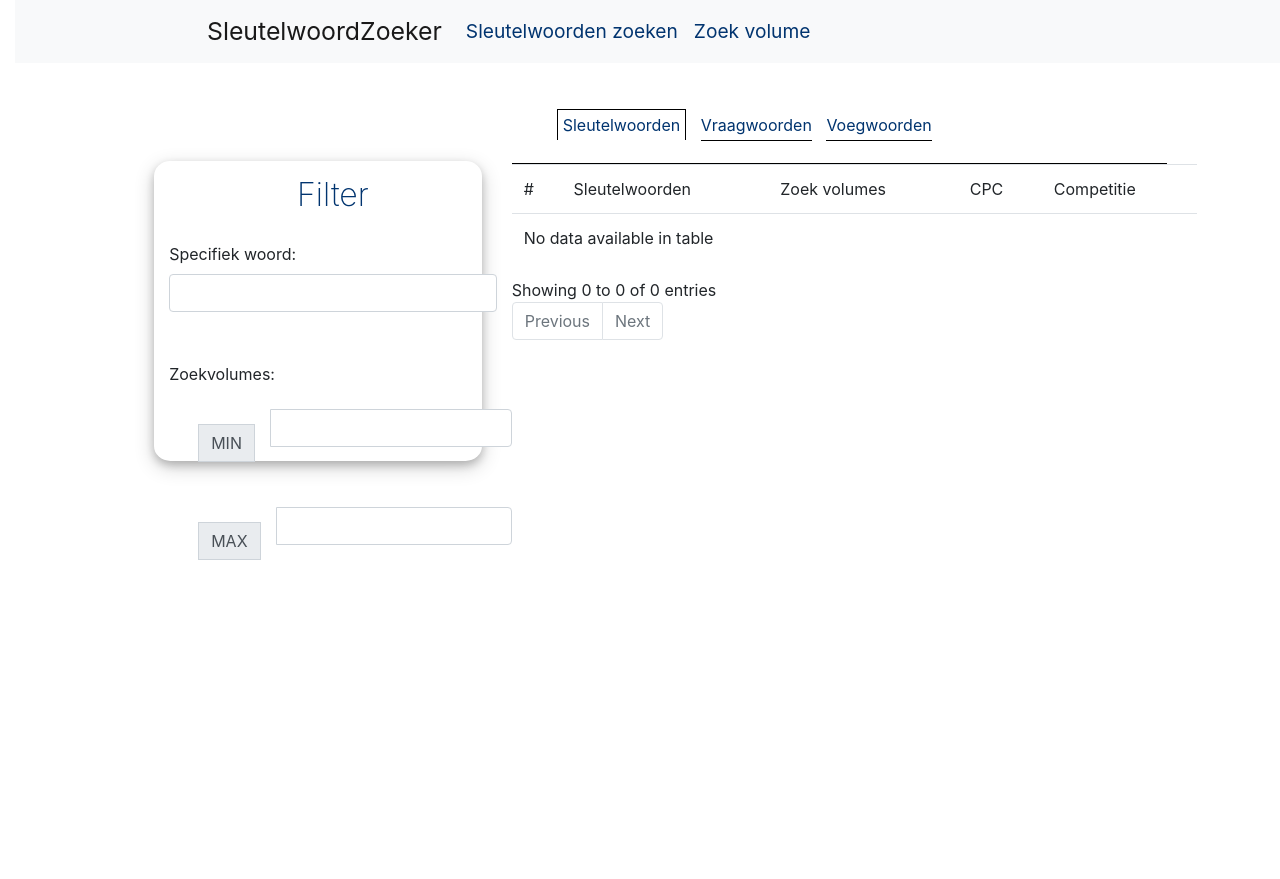
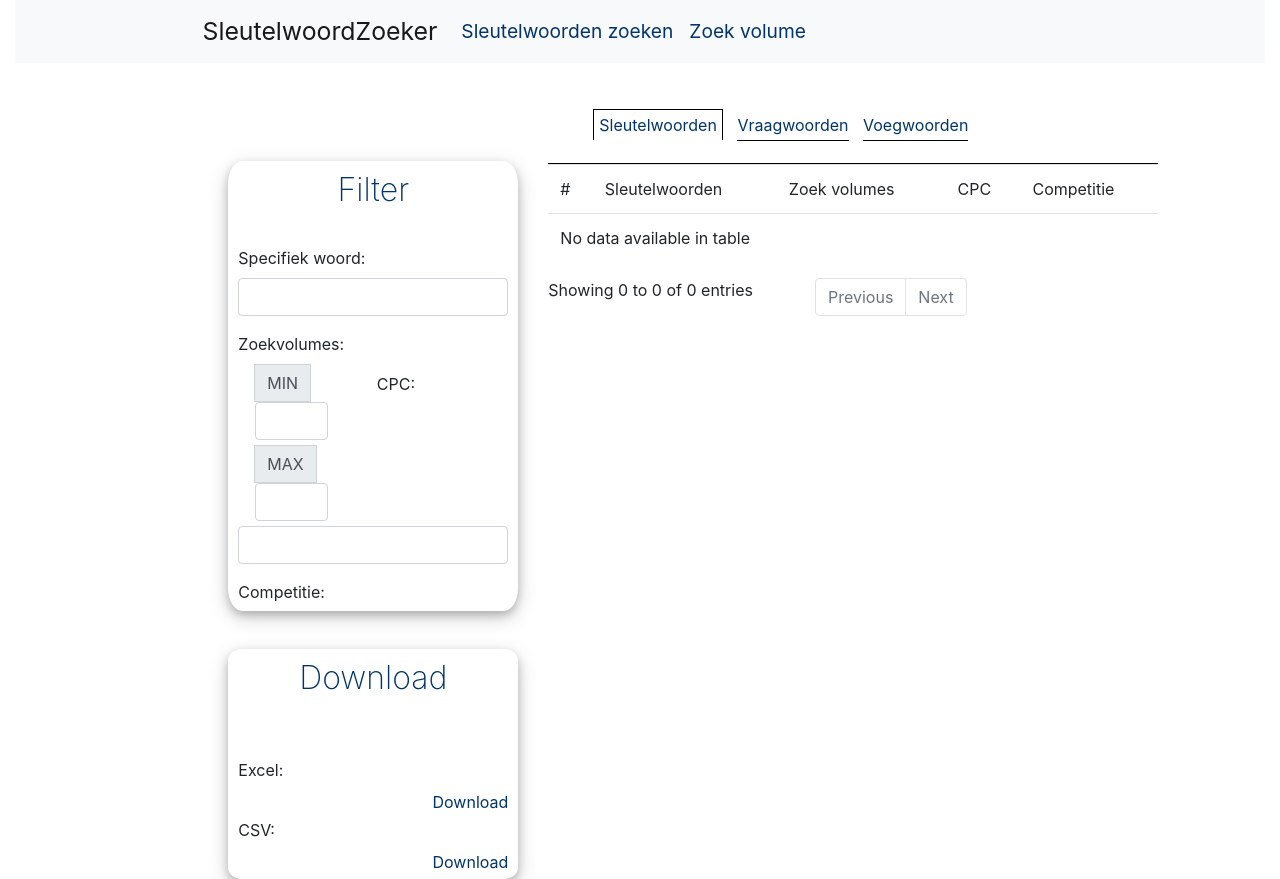
Before and after one commit to nicoripkip/KeywordChecker, a Flask app: template templates/noun.html in a window 1280 px wide. Before the commit the page ends 560 px from the top, so only its background shows below. Run offline with Flask 2, Linux system fonts and the light colour scheme; the template is opened without the code that fills it, so the values that code supplies are empty; some libraries are stand-ins or nearby versions.

Commit message:
Download opties toegevoegd

```diff
--- a/server.py
+++ b/server.py
@@ -13,6 +13,7 @@ from google.ads.googleads.client import GoogleAdsClient
 from database.models.user_model import User
 from google.api_core import protobuf_helpers
 from library.authentication import Authentication
+from library.downloads import Downloads
 import uuid
 client = GoogleAdsClient.load_from_storage("./google-ads.yaml");
 
@@ -63,7 +64,9 @@ def index():
 def noun_results():
     from flask import request
 
-    if request.method == "GET":
+    if request.method == "POST":
+        words = []
+
         post_online_data(
             "/v3/keywords_data/google/keywords_for_keywords/task_post",
             {
@@ -148,7 +151,7 @@ def conjuction_results():
     if "username" in session:
         username = session["username"]
 
-    return render_template("conjuction.html")
+    return render_template("conjuction.html", words=words, username=username)
 
 
 #
@@ -260,6 +263,20 @@ def post_online_data(url, credentials, payload=dict()):
 
 
 #
+# Methode om vraagwoorden te filteren
+#
+def filter_questions(dataset):
+    pass
+
+
+#
+# Methode om confunctons te filteren
+#
+def filter_conjunctions(dataset):
+    pass
+
+
+#
 # Methode
 #
 if __name__ == '__main__':
--- a/static/css/style.css
+++ b/static/css/style.css
@@ -4,7 +4,7 @@ body {
 }
 
 body div {
-    box-sizing: content-box !important;
+    /* box-sizing: content-box !important; */
 }
 
 .navbar-brand {
@@ -150,6 +150,8 @@ body div {
     padding: 0 !important;
 }
 
+.column-filter {}
+
 .search-result-filter-header-title {
     color: #01346F;
     font-weight: 200;
@@ -157,14 +159,78 @@ body div {
 }
 
 .search-result-filter-container {
+    overflow: hidden;
     width: 100%;
-    height: 300px;
+    height: 450px;
     border-radius: 5%;
     margin-top: 98px;
     box-shadow: 0 4px 8px 0 rgba(0, 0, 0, 0.2), 0 6px 20px 0 rgba(0, 0, 0, 0.19);
-
+    padding: 10px;
+    position: relative;
 }
 
 .search-result-filter-container div div {
-    padding: 15px;
+    /* padding: 15px; */
 }
+
+.search-result-filter-volume-container {
+    margin-bottom: 5px;
+    float: left;
+    width: 45% !important;
+    margin-left: 17px;
+}
+
+.search-result-filter-form-volume {
+    width: 60% !important;
+    padding: .375rem .75rem;
+    font-size: 1rem;
+    font-weight: 400;
+    line-height: 1.5;
+    color: #495057;
+    background-color: #fff;
+    background-clip: padding-box;
+    border: 1px solid #ced4da;
+    border-radius: .25rem;
+    transition: border-color .15s ease-in-out,box-shadow .15s ease-in-out;
+}
+
+.search-result-download-container {
+    overflow: hidden;
+    width: 100%;
+    height: 230px;
+    border-radius: 5%;
+    margin-top: 38px;
+    box-shadow: 0 4px 8px 0 rgba(0, 0, 0, 0.2), 0 6px 20px 0 rgba(0, 0, 0, 0.19);
+    padding: 10px;
+    position: relative;
+}
+
+.search-result-download-header {
+    margin: 0 !important;
+    padding: 0 !important;
+}
+
+.search-result-download-header-title {
+    color: #01346F;
+    font-weight: 200;
+    text-align: center;
+}
+
+.search-result-download-option {
+    width: 100%;
+}
+
+.search-result-download-option label {
+    float: left;
+    width: 80%;
+}
+
+.search-result-download-link {
+    color: #01346F;
+    float: right;
+}
+
+.search-result-download-link:hover {
+    color: #01346F;
+    text-decoration: none;
+}
--- a/static/js/style.js
+++ b/static/js/style.js
@@ -54,3 +54,73 @@ $('#table_id').DataTable({
         "url": "//cdn.datatables.net/plug-ins/1.10.24/i18n/Dutch.json",
     },
 });
+
+
+let download_excel = document.getElementById('download-excel');
+let download_csv = document.getElementById('download-csv');
+let download_txt = document.getElementById('download-txt');
+
+download_excel.onclick = () => {
+    $("#table_id").table2excel({
+        name: 'dataset',
+        filename: 'dataset',
+        fileext: 'xlsx'
+    })
+}
+
+download_csv.onclick = () => {
+    let csv = export_table_to_csv();
+
+    file = new Blob([csv], {
+        type: "text/csv",
+    });
+
+    download_csv.href = window.URL.createObjectURL(file);
+
+    download_csv.click();
+}
+
+download_txt.onclick = () => {
+    let txt = export_table_to_csv();
+
+    file = new Blob([csv], {
+        type: 'text/txt',
+    });
+
+    download_txt.href = window.URL.createObjectURL(file);
+
+    download_txt.click();
+}
+
+
+function export_table_to_csv() {
+    let csv = [];
+    let head = document.querySelector("table thead tr");
+    let body = document.querySelector("table tbody tr");
+
+    console.log(head);
+
+    for (let i = 0; i < head.parentNode.children.length; i++) {
+        let row = [];
+        let cols = head.parentNode.children[i].querySelectorAll("td");
+
+        console.log(i);
+
+        for (let j = 0; j < cols.length; j++) {
+            row.push(cols[j].innerText);
+        }
+        csv.push(row.join(", "))
+    }
+
+    for (let i = 0; i < body.parentNode.children.length; i++) {
+        let row = [];
+        let cols = body.parentNode.children[i].querySelectorAll("td");
+
+        for (let j = 0; j < cols.length; j++) {
+            row.push(cols[j].innerText);
+        }
+        csv.push(row.join(", "))
+    }
+
+    return csv;
+}
--- a/templates/noun.html
+++ b/templates/noun.html
@@ -37,14 +37,16 @@
             </nav>
 
             <div class="row">
-                <div class="col-md-1"></div>
-                <div class="col-md-3">
+                <div class="col-md-2"></div>
+                <div class="col-md-3 column-filter">
                     <div class="search-result-filter-container">
                         <div class="row">
                             <div class="col-md-12">
                                 <div class="search-result-filter-header">
                                     <h2 class="search-result-filter-header-title">Filter</h2>
                                 </div>
+
+                                <br>
 
                                 <div class="form-group">
                                     <label class="form-text">Specifiek woord:</label>
@@ -53,20 +55,52 @@
 
                                 <div class="form-group">
                                     <label class="form-text">Zoekvolumes: </label>
-                                    <div class="input-group">
+                                    <div class="input-group search-result-filter-volume-container">
                                         <div class="input-group-append">
                                             <label class="input-group-text" id="min-volume-append">MIN</label>
                                         </div>
-                                        <input type="number" name="min_volume" class="form-control" aria-describedby="min-volume-append" />
+                                        <input type="number" name="min_volume" class="search-result-filter-form-volume" aria-describedby="min-volume-append" />
                                     </div>
-                                    <div class="input-group">
+                                    <div class="input-group search-result-filter-volume-container">
                                         <div class="input-group-append">
                                             <label class="input-group-text" id="max-volume-append">MAX</label>
                                         </div>
-                                        <input type="number" name="min_volume" class="form-control" aria-describedby="max-volume-append" />
+                                        <input type="number" name="min_volume" class="search-result-filter-form-volume" aria-describedby="max-volume-append" />
                                     </div>
                                 </div>
+
+                                <div class="form-group">
+                                    <label class="form-text">CPC: </label>
+                                    <input type="number" class="form-control" />
+                                </div>
+
+                                <div class="form-group">
+                                    <label class="form-text">Competitie: </label>
+                                    <input type="number" class="form-control" />
+                                </div>
                             </div>
+                        </div>
+                    </div>
+
+                    <div class="search-result-download-container">
+                        <div class="search-result-download-header">
+                            <h2 class="search-result-download-header-title">Download</h2>
+                        </div>
+
+                        <br>
+                        <br>
+
+                        <div class="form-group search-result-download-option">
+                            <label class="form-text">Excel: </label>
+                            <a href="#" class="search-result-download-link" id="download-excel">Download</a>
+                        </div>
+                        <div class="form-group search-result-download-option">
+                            <label class="form-text">CSV: </label>
+                            <a href="#" class="search-result-download-link" id="download-csv">Download</a>
+                        </div>
+                        <div class="form-group search-result-download-option">
+                            <label class="form-text">Tekstbestand: </label>
+                            <a href="#" class="search-result-download-link" id="download-txt">Download</a>
                         </div>
                     </div>
                 </div>
@@ -113,11 +147,12 @@
                         </table>
                     </div>
                 </div>
-                <div class="col-md-2"></div>
+                <div class="col-md-1"></div>
             </div>
         </div>
 
         <script src="https://code.jquery.com/jquery-3.6.0.js" integrity="sha256-H+K7U5CnXl1h5ywQfKtSj8PCmoN9aaq30gDh27Xc0jk=" crossorigin="anonymous"></script>
+        <script src="//cdn.rawgit.com/rainabba/jquery-table2excel/1.1.0/dist/jquery.table2excel.min.js"></script>
         <script type="text/javascript" charset="utf8" src="https://cdn.datatables.net/1.10.24/js/jquery.dataTables.js"></script>
         <script type="text/javascript" charset="utf8" src="https://cdn.datatables.net/1.10.24/js/dataTables.bootstrap4.min.js"></script>
         <script src="{{ url_for('static', filename='js/style.js') }}"></script>
```
Also changed, not shown: library/downloads.py (added, +73 -0 lines), requirements.txt (+9 -0 lines).
